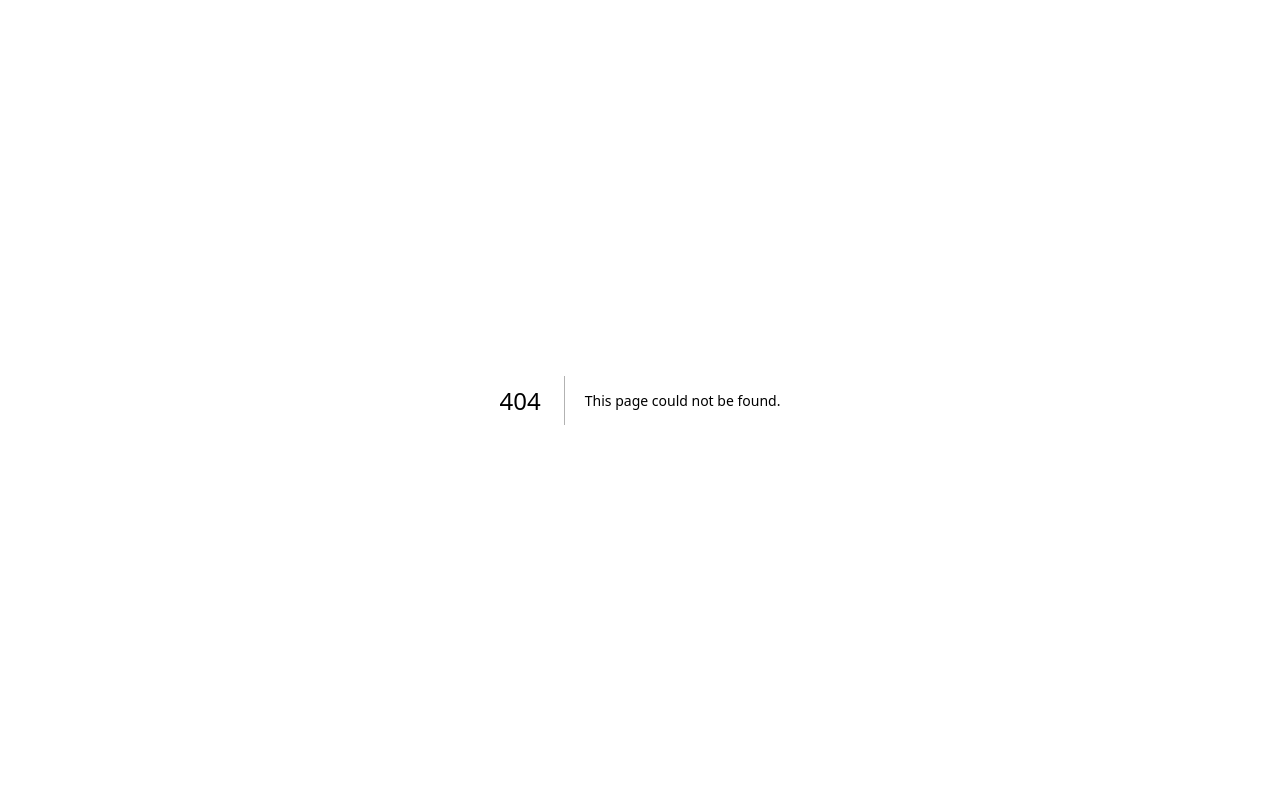
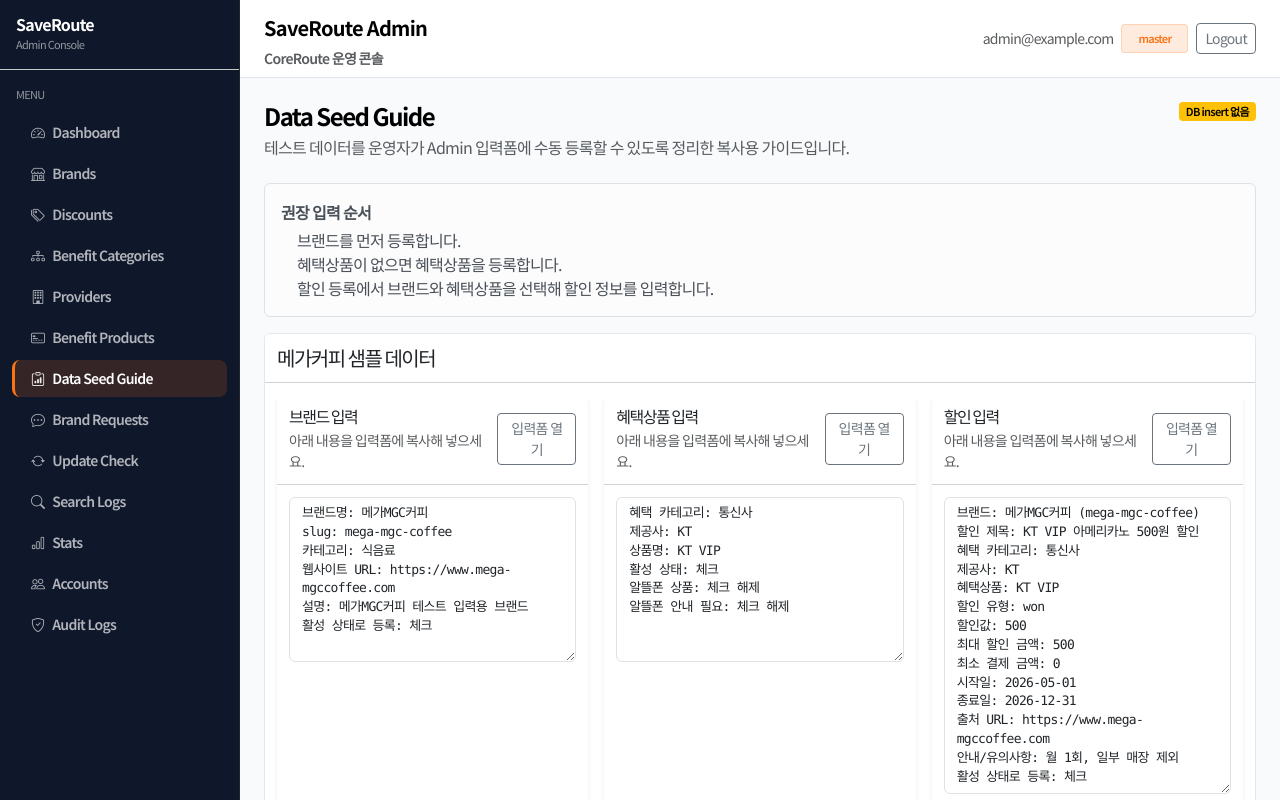
Before and after one commit to koyoungsun/saveroute, a Next.js app: page /admin/data-seed-guide in a window 1280 px wide. Before the commit this address had no page. Built offline with nearby package versions, Linux system fonts and the light colour scheme; a web font is replaced by a local one.

Commit message:
feat: add admin data seed guide

```diff
--- /dev/null
+++ b/src/app/admin/data-seed-guide/page.tsx
@@ -0,0 +1,218 @@
+import Link from "next/link";
+
+type Field = {
+  label: string;
+  value: string;
+};
+
+type Sample = {
+  brand: string;
+  brandFields: Field[];
+  productFields: Field[];
+  discountFields: Field[];
+};
+
+const samples: Sample[] = [
+  {
+    brand: "메가커피",
+    brandFields: [
+      { label: "브랜드명", value: "메가MGC커피" },
+      { label: "slug", value: "mega-mgc-coffee" },
+      { label: "카테고리", value: "식음료" },
+      { label: "웹사이트 URL", value: "https://www.mega-mgccoffee.com" },
+      { label: "설명", value: "메가MGC커피 테스트 입력용 브랜드" },
+      { label: "활성 상태로 등록", value: "체크" },
+    ],
+    productFields: [
+      { label: "혜택 카테고리", value: "통신사" },
+      { label: "제공사", value: "KT" },
+      { label: "상품명", value: "KT VIP" },
+      { label: "활성 상태", value: "체크" },
+      { label: "알뜰폰 상품", value: "체크 해제" },
+      { label: "알뜰폰 안내 필요", value: "체크 해제" },
+    ],
+    discountFields: [
+      { label: "브랜드", value: "메가MGC커피 (mega-mgc-coffee)" },
+      { label: "할인 제목", value: "KT VIP 아메리카노 500원 할인" },
+      { label: "혜택 카테고리", value: "통신사" },
+      { label: "제공사", value: "KT" },
+      { label: "혜택상품", value: "KT VIP" },
+      { label: "할인 유형", value: "won" },
+      { label: "할인값", value: "500" },
+      { label: "최대 할인 금액", value: "500" },
+      { label: "최소 결제 금액", value: "0" },
+      { label: "시작일", value: "2026-05-01" },
+      { label: "종료일", value: "2026-12-31" },
+      { label: "출처 URL", value: "https://www.mega-mgccoffee.com" },
+      { label: "안내/유의사항", value: "월 1회, 일부 매장 제외" },
+      { label: "활성 상태로 등록", value: "체크" },
+    ],
+  },
+  {
+    brand: "CGV",
+    brandFields: [
+      { label: "브랜드명", value: "CGV" },
+      { label: "slug", value: "cgv" },
+      { label: "카테고리", value: "여가" },
+      { label: "웹사이트 URL", value: "https://www.cgv.co.kr" },
+      { label: "설명", value: "CGV 영화관 테스트 입력용 브랜드" },
+      { label: "활성 상태로 등록", value: "체크" },
+    ],
+    productFields: [
+      { label: "혜택 카테고리", value: "통신사" },
+      { label: "제공사", value: "SKT" },
+      { label: "상품명", value: "SKT T 멤버십" },
+      { label: "활성 상태", value: "체크" },
+      { label: "알뜰폰 상품", value: "체크 해제" },
+      { label: "알뜰폰 안내 필요", value: "체크 해제" },
+    ],
+    discountFields: [
+      { label: "브랜드", value: "CGV (cgv)" },
+      { label: "할인 제목", value: "SKT T 멤버십 영화 예매 2,000원 할인" },
+      { label: "혜택 카테고리", value: "통신사" },
+      { label: "제공사", value: "SKT" },
+      { label: "혜택상품", value: "SKT T 멤버십" },
+      { label: "할인 유형", value: "won" },
+      { label: "할인값", value: "2000" },
+      { label: "최대 할인 금액", value: "2000" },
+      { label: "최소 결제 금액", value: "12000" },
+      { label: "시작일", value: "2026-05-01" },
+      { label: "종료일", value: "2026-12-31" },
+      { label: "출처 URL", value: "https://www.cgv.co.kr" },
+      { label: "안내/유의사항", value: "일반 2D 영화 기준, 일부 특별관 제외" },
+      { label: "활성 상태로 등록", value: "체크" },
+    ],
+  },
+  {
+    brand: "롯데월드",
+    brandFields: [
+      { label: "브랜드명", value: "롯데월드" },
+      { label: "slug", value: "lotte-world" },
+      { label: "카테고리", value: "여가" },
+      { label: "웹사이트 URL", value: "https://adventure.lotteworld.com" },
+      { label: "설명", value: "롯데월드 테스트 입력용 브랜드" },
+      { label: "활성 상태로 등록", value: "체크" },
+    ],
+    productFields: [
+      { label: "혜택 카테고리", value: "카드" },
+      { label: "제공사", value: "신한카드" },
+      { label: "상품명", value: "신한 Deep Dream" },
+      { label: "활성 상태", value: "체크" },
+      { label: "알뜰폰 상품", value: "체크 해제" },
+      { label: "알뜰폰 안내 필요", value: "체크 해제" },
+    ],
+    discountFields: [
+      { label: "브랜드", value: "롯데월드 (lotte-world)" },
+      { label: "할인 제목", value: "신한카드 자유이용권 50% 할인" },
+      { label: "혜택 카테고리", value: "카드" },
+      { label: "제공사", value: "신한카드" },
+      { label: "혜택상품", value: "신한 Deep Dream" },
+      { label: "할인 유형", value: "percent" },
+      { label: "할인값", value: "50" },
+      { label: "최대 할인 금액", value: "33000" },
+      { label: "최소 결제 금액", value: "0" },
+      { label: "시작일", value: "2026-05-01" },
+      { label: "종료일", value: "2026-12-31" },
+      { label: "출처 URL", value: "https://adventure.lotteworld.com" },
+      { label: "안내/유의사항", value: "본인 1인 기준, 전월 실적 조건 확인 필요" },
+      { label: "활성 상태로 등록", value: "체크" },
+    ],
+  },
+];
+
+function formatFields(fields: Field[]) {
+  return fields.map((field) => `${field.label}: ${field.value}`).join("\n");
+}
+
+function CopyBlock({
+  title,
+  href,
+  fields,
+}: {
+  title: string;
+  href: string;
+  fields: Field[];
+}) {
+  return (
+    <div className="card h-100 border-0 shadow-sm">
+      <div className="card-header bg-white d-flex justify-content-between align-items-center gap-2">
+        <div>
+          <h3 className="h6 mb-1">{title}</h3>
+          <p className="text-muted small mb-0">아래 내용을 입력폼에 복사해 넣으세요.</p>
+        </div>
+        <Link href={href} className="btn btn-outline-secondary btn-sm">
+          입력폼 열기
+        </Link>
+      </div>
+      <div className="card-body">
+        <textarea
+          className="form-control font-monospace"
+          readOnly
+          rows={Math.max(fields.length + 1, 8)}
+          value={formatFields(fields)}
+        />
+      </div>
+    </div>
+  );
+}
+
+export default function DataSeedGuidePage() {
+  return (
+    <>
+      <div className="d-flex justify-content-between align-items-start gap-3 mb-4">
+        <div>
+          <h1 className="h3 mb-1">Data Seed Guide</h1>
+          <p className="text-muted mb-0">
+            테스트 데이터를 운영자가 Admin 입력폼에 수동 등록할 수 있도록
+            정리한 복사용 가이드입니다.
+          </p>
+        </div>
+        <span className="badge text-bg-warning">DB insert 없음</span>
+      </div>
+
+      <div className="alert alert-light border sr-block" role="note">
+        <div className="fw-bold mb-1">권장 입력 순서</div>
+        <ol className="mb-0 ps-3">
+          <li>브랜드를 먼저 등록합니다.</li>
+          <li>혜택상품이 없으면 혜택상품을 등록합니다.</li>
+          <li>할인 등록에서 브랜드와 혜택상품을 선택해 할인 정보를 입력합니다.</li>
+        </ol>
+      </div>
+
+      <div className="vstack gap-4">
+        {samples.map((sample) => (
+          <section className="card sr-block" key={sample.brand}>
+            <div className="card-header bg-white">
+              <h2 className="h5 mb-0">{sample.brand} 샘플 데이터</h2>
+            </div>
+            <div className="card-body">
+              <div className="row g-3">
+                <div className="col-xl-4">
+                  <CopyBlock
+                    title="브랜드 입력"
+                    href="/admin/brands/new"
+                    fields={sample.brandFields}
+                  />
+                </div>
+                <div className="col-xl-4">
+                  <CopyBlock
+                    title="혜택상품 입력"
+                    href="/admin/benefit-products/new"
+                    fields={sample.productFields}
+                  />
+                </div>
+                <div className="col-xl-4">
+                  <CopyBlock
+                    title="할인 입력"
+                    href="/admin/discounts/new"
+                    fields={sample.discountFields}
+                  />
+                </div>
+              </div>
+            </div>
+          </section>
+        ))}
+      </div>
+    </>
+  );
+}
--- a/src/components/admin/AdminSidebar.tsx
+++ b/src/components/admin/AdminSidebar.tsx
@@ -1,4 +1,3 @@
-/* eslint-disable @next/next/no-async-client-component */
 "use client";
 
 import Link from "next/link";
@@ -11,6 +10,7 @@ const menuItems = [
   { label: "Benefit Categories", href: "/admin/benefit-categories", icon: "bi-diagram-3" },
   { label: "Providers", href: "/admin/providers", icon: "bi-building" },
   { label: "Benefit Products", href: "/admin/benefit-products", icon: "bi-credit-card-2-front" },
+  { label: "Data Seed Guide", href: "/admin/data-seed-guide", icon: "bi-clipboard-data" },
   { label: "Brand Requests", href: "/admin/brand-requests", icon: "bi-chat-dots" },
   { label: "Update Check", href: "/admin/update-check", icon: "bi-arrow-repeat" },
   { label: "Search Logs", href: "/admin/search-logs", icon: "bi-search" },
```
